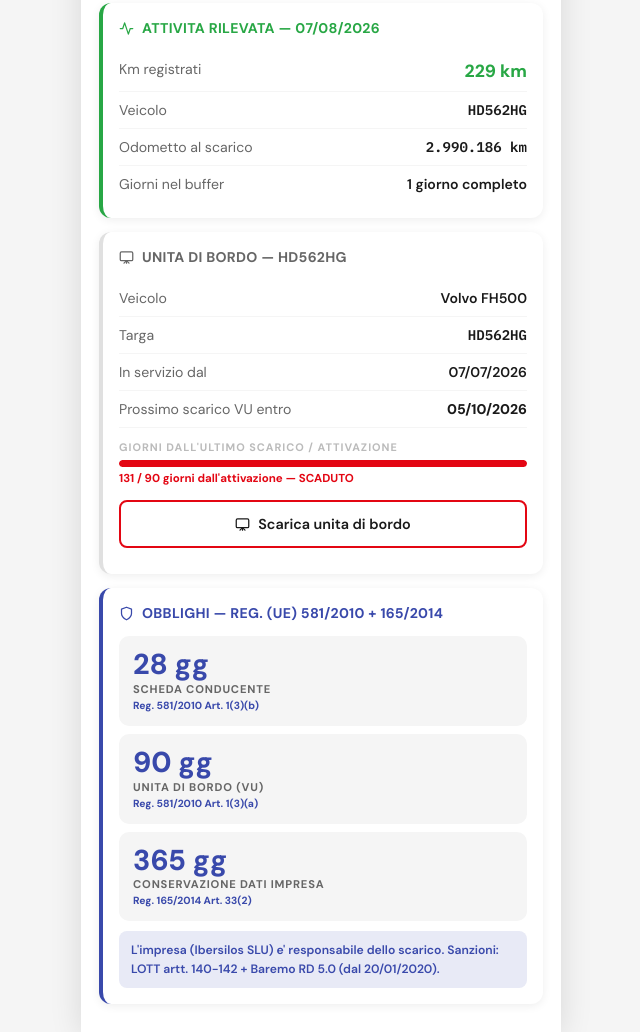
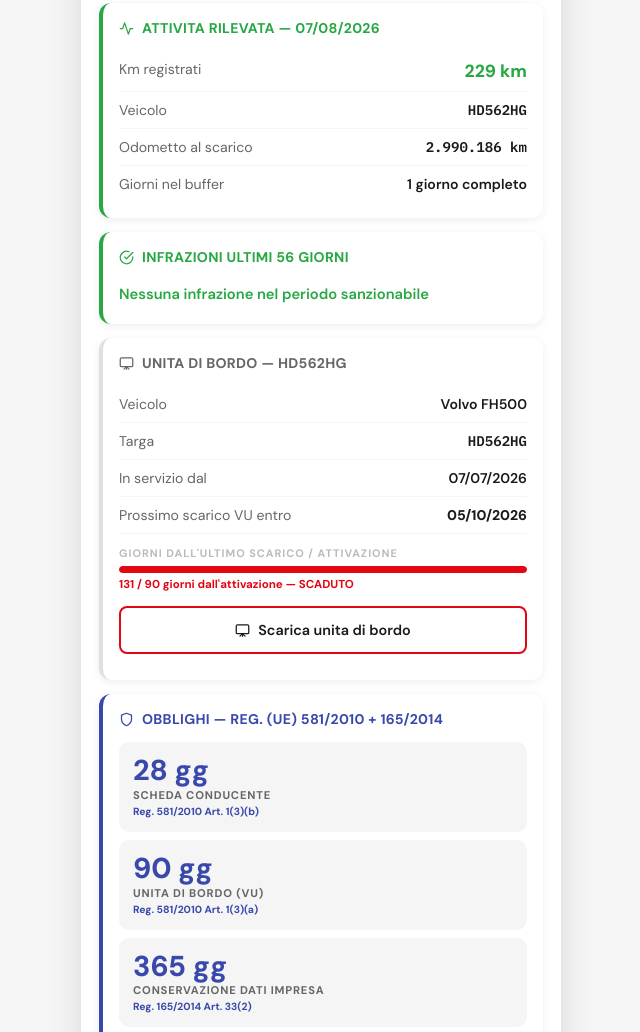
Before and after one commit to ibersilos/tachigrafo, a plain HTML site: page index.html in a window 1280 px wide. Shown: the part 865-1897 px from the top of the page, without its empty margins (319-959 px from the left). Drawn offline with Linux system fonts and the light colour scheme; no server answers.

Commit message:
feat(tachigrafo): banner verde nessuna infrazione ultimi 56gg
Sostituisce il card eliminato con conferma esplicita:
"Nessuna infrazione nel periodo sanzionabile" (ultimi 56 giorni).

Co-Authored-By: Claude Sonnet 4.6 <noreply@anthropic.com>

```diff
--- a/index.html
+++ b/index.html
@@ -286,6 +286,14 @@ body{background:var(--gray);color:var(--black);overflow-x:hidden;}
       <div class="info-row"><span class="info-key">Giorni nel buffer</span><span class="info-val">1 giorno completo</span></div>
     </div>
 
+    <!-- INFRAZIONI 56gg -->
+    <div class="card" style="border-left:4px solid var(--green);">
+      <div class="card-title" style="color:var(--green);">
+        <svg viewBox="0 0 24 24" fill="none" stroke="currentColor" stroke-width="2"><path d="M22 11.08V12a10 10 0 1 1-5.93-9.14"/><polyline points="22 4 12 14.01 9 11.01"/></svg>
+        Infrazioni ultimi 56 giorni
+      </div>
+      <div style="color:var(--green);font-weight:600;font-size:0.92rem;padding:4px 0;">Nessuna infrazione nel periodo sanzionabile</div>
+    </div>
 
     <!-- VU -->
     <div class="card gray">
```
